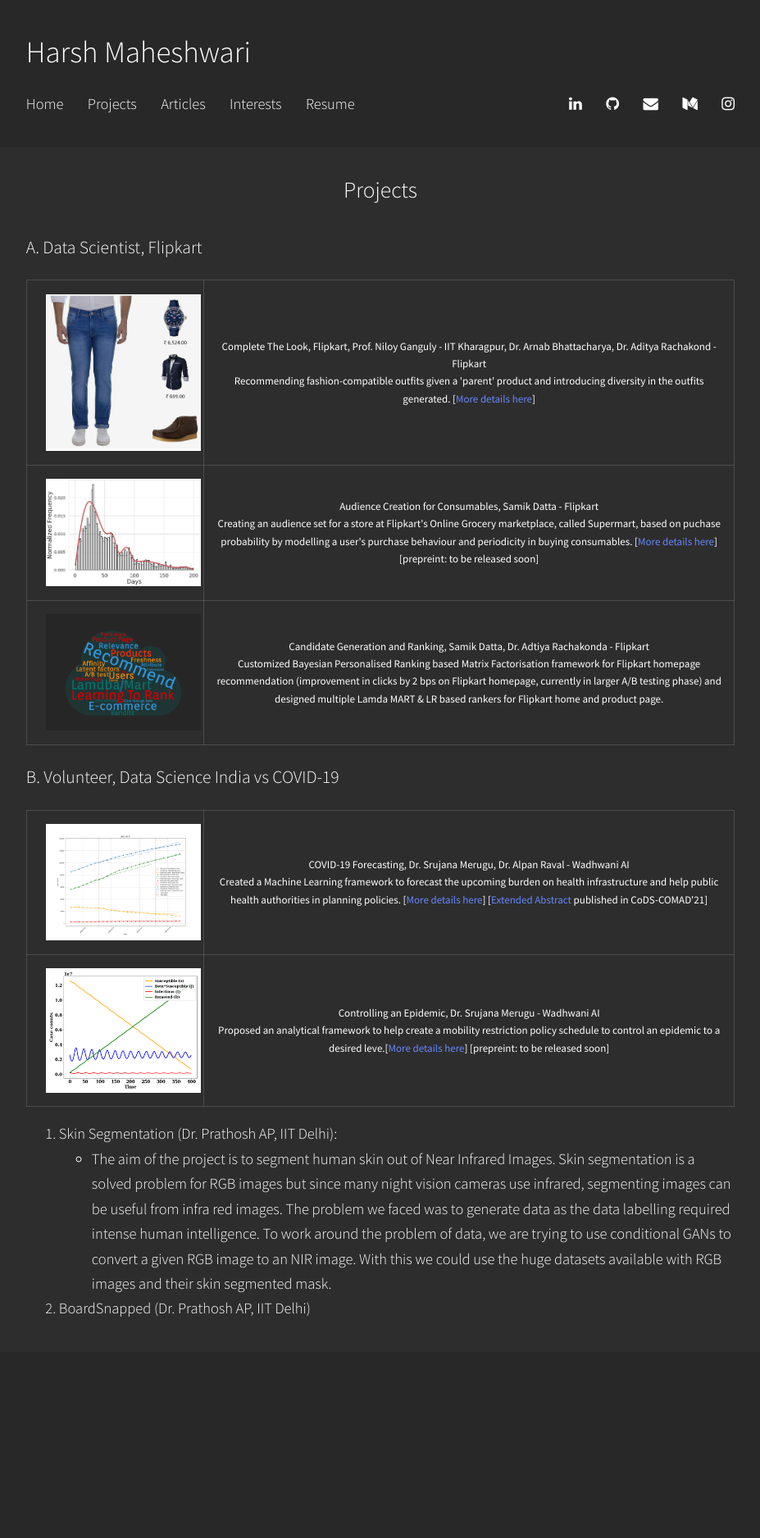
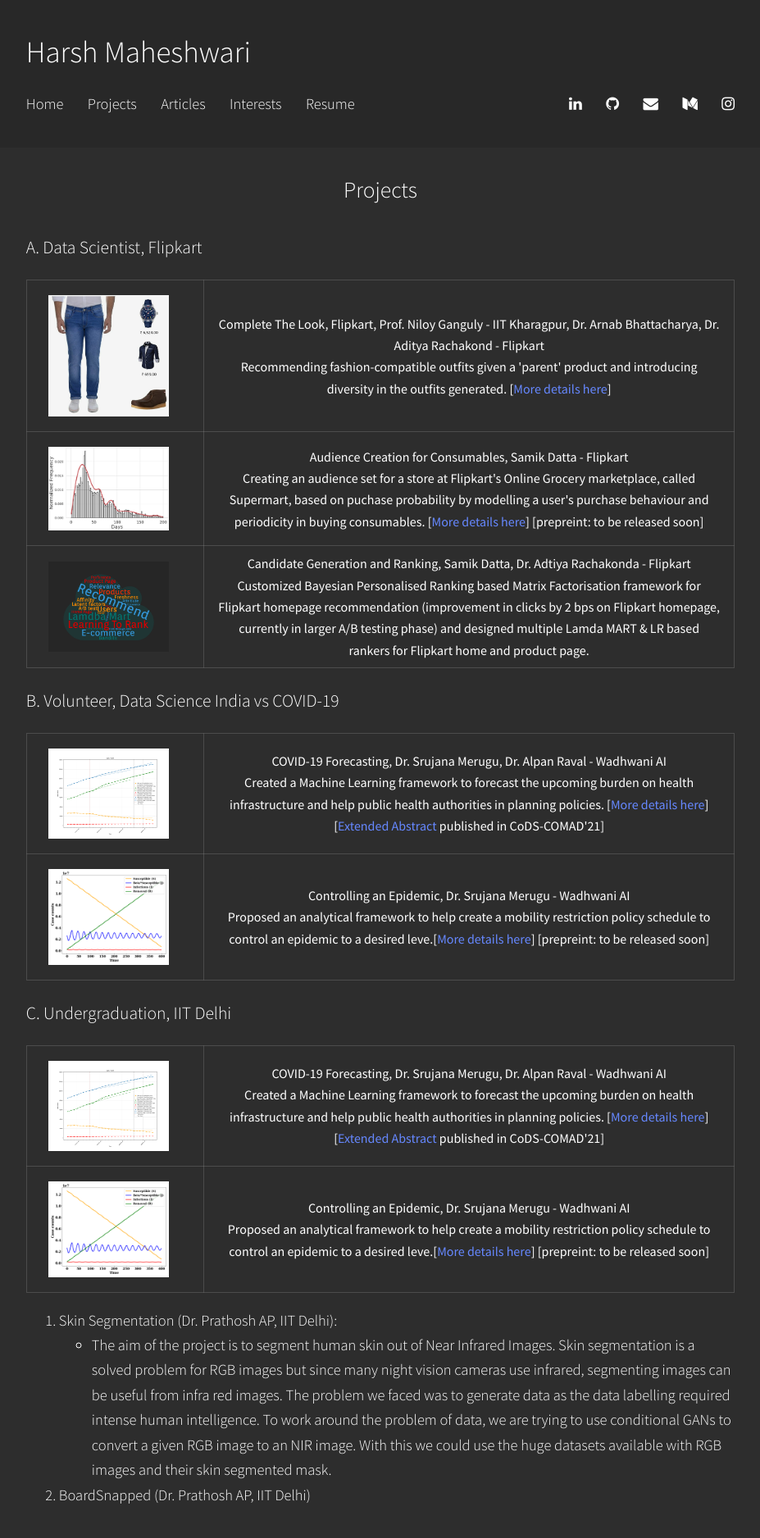
Before and after one commit to harshm121/portfolio-old, a Jekyll site: the page built from Projects/index.md, in a window 1280 px wide. Shown: the whole page at 82% size, without its empty margins (176-1103 px from the left). Built offline with Jekyll 4.4.1, drawn with Linux system fonts in a browser that asks for light colours; before the commit the page ends 1649 px from its top, so only the background shows below that.

Commit message:
Update index.md

```diff
--- a/Projects/index.md
+++ b/Projects/index.md
@@ -16,23 +16,23 @@
 
 
 ### A. Data Scientist, Flipkart
-<font size="2">
+<font size="3">
 <table style="width:100%;">
   <tr>
-    <th width="25%"><img align="left" style="padding:10px;" src="./ctl_example.jpeg" alt="CTL Example" width = "100%"></th>
+    <th width="25%"><img align="left" style="padding:10px;" src="./ctl_example.jpeg" alt="CTL Example" width = "80%"></th>
     <th width="75%"><b>Complete The Look</b>, Flipkart, Prof. Niloy Ganguly - IIT Kharagpur, Dr. Arnab Bhattacharya, Dr. Aditya Rachakond - Flipkart <br>
 Recommending fashion-compatible outfits given a 'parent' product and introducing diversity in the outfits generated. [<a href="https://harshm121.github.io/Projects/CTL/">More details here</a>]</th>
   </tr>
 
 
   <tr>
-    <th width="25%"><img align="left" style="padding:10px;" src="./supermart.png" alt="supermart sugar example" width="100%"></th>
+    <th width="25%"><img align="left" style="padding:10px;" src="./supermart.png" alt="supermart sugar example" width="80%"></th>
 	<th width="75%"><b>Audience Creation for Consumables</b>, Samik Datta - Flipkart <br>
 Creating an audience set for a store at Flipkart's Online Grocery marketplace, called Supermart, based on puchase probability by modelling a user's purchase behaviour and periodicity in buying consumables. [<a href="https://harshm121.github.io/Projects/supermart/">More details here</a>] [prepreint: to be released soon]</th>
   </tr>
 
   <tr>
-    <th width="25%"><img align="left" style="padding:10px;" src="./reco.png" alt="Recommendation word cloud" width="100%"></th>
+    <th width="25%"><img align="left" style="padding:10px;" src="./reco.png" alt="Recommendation word cloud" width="80%"></th>
 	<th width="75%"><b>Candidate Generation and Ranking</b>, Samik Datta, Dr. Adtiya Rachakonda - Flipkart <br>
 		Customized <b>Bayesian Personalised Ranking</b> based Matrix Factorisation framework for Flipkart homepage recommendation (improvement in clicks by 2 bps on Flipkart homepage, currently in larger A/B testing phase) and designed multiple Lamda MART & LR based rankers for Flipkart home and product page.</th>
   </tr>
@@ -41,23 +41,43 @@
 </font>
 
 ### B. Volunteer, Data Science India vs COVID-19
-<font size="2">
+<font size="3">
 <table style="width:100%;">
   <tr>
-    <th width="25%"><img align="left" style="padding:10px;" src="./covid_forecasting.png" alt="Forecasting Example" width = "100%"></th>
+    <th width="25%"><img align="left" style="padding:10px;" src="./covid_forecasting.png" alt="Forecasting Example" width = "80%"></th>
     <th width="75%"><b>COVID-19 Forecasting</b>, Dr. Srujana Merugu, Dr. Alpan Raval - Wadhwani AI <br>
 Created a Machine Learning framework to forecast the upcoming burden on health infrastructure and help public health authorities in planning policies. [<a href="https://harshm121.github.io/Projects/covid_forecasting">More details here</a>] [<a href="https://www.medrxiv.org/content/10.1101/2020.10.19.20215293v1">Extended Abstract</a> published in CoDS-COMAD'21]</th>
   </tr>
 
 
   <tr>
-    <th width="25%"><img align="left" style="padding:10px;" src="./cosir.png" alt="CoSIR Model" width="100%"></th>
+    <th width="25%"><img align="left" style="padding:10px;" src="./cosir.png" alt="CoSIR Model" width="80%"></th>
 	<th width="75%"><b>Controlling an Epidemic</b>,  Dr. Srujana Merugu - Wadhwani AI <br>
 Proposed an analytical framework to help create a mobility restriction policy schedule to control an epidemic to a desired leve.[<a href="https://harshm121.github.io/Projects/cosir/">More details here</a>] [prepreint: to be released soon]</th>
   </tr>
 
 </table>
 </font>
+
+### C. Undergraduation, IIT Delhi
+<font size="3">
+<table style="width:100%;">
+  <tr>
+    <th width="25%"><img align="left" style="padding:10px;" src="./covid_forecasting.png" alt="Forecasting Example" width = "80%"></th>
+    <th width="75%"><b>COVID-19 Forecasting</b>, Dr. Srujana Merugu, Dr. Alpan Raval - Wadhwani AI <br>
+Created a Machine Learning framework to forecast the upcoming burden on health infrastructure and help public health authorities in planning policies. [<a href="https://harshm121.github.io/Projects/covid_forecasting">More details here</a>] [<a href="https://www.medrxiv.org/content/10.1101/2020.10.19.20215293v1">Extended Abstract</a> published in CoDS-COMAD'21]</th>
+  </tr>
+
+
+  <tr>
+    <th width="25%"><img align="left" style="padding:10px;" src="./cosir.png" alt="CoSIR Model" width="80%"></th>
+	<th width="75%"><b>Controlling an Epidemic</b>,  Dr. Srujana Merugu - Wadhwani AI <br>
+Proposed an analytical framework to help create a mobility restriction policy schedule to control an epidemic to a desired leve.[<a href="https://harshm121.github.io/Projects/cosir/">More details here</a>] [prepreint: to be released soon]</th>
+  </tr>
+
+</table>
+</font>
+
 3. Skin Segmentation (Dr. Prathosh AP, IIT Delhi):
 	- The aim of the project is to segment human skin out of Near Infrared Images. Skin segmentation is a solved problem for RGB images but since many night vision cameras use infrared, segmenting images can be useful from infra red images. The problem we faced was to generate data as the data labelling required intense human intelligence.
 	To work around the problem of data, we are trying to use conditional GANs to convert a given RGB image to an NIR image. With this we could use the huge datasets available with RGB images and their skin segmented mask.
```
